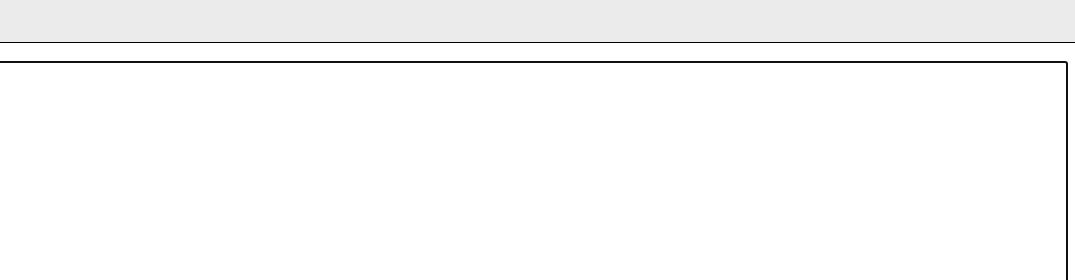
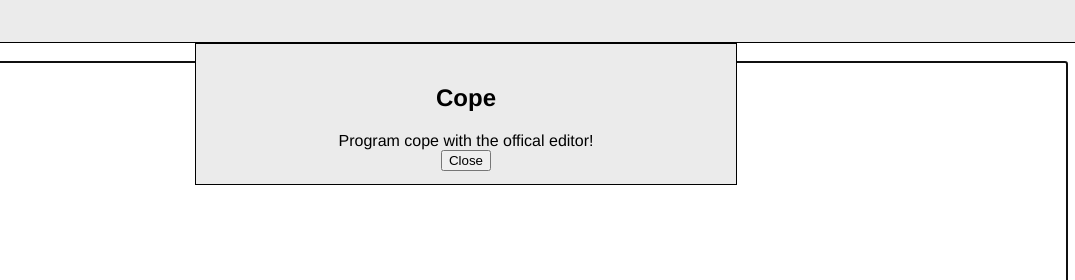
Before and after one commit to DPLA-S/Beta-Editor-CSS, a plain HTML site: page index.html in a window 1280 px wide. Shown: the top 280 px of the page, 205-1280 px from the left. Drawn offline with Linux system fonts and the light colour scheme.

Commit message:
Update index.html

```diff
--- a/index.html
+++ b/index.html
@@ -66,6 +66,15 @@
 
 
     </div>
+     <div class="element" id="splash">
+    <h2>
+      Cope
+      </h2>
+      Program cope with the offical editor!<br>
+      <button onclick="hidesplash()" class="button">
+        Close
+      </button>
+   </div>
     <br>
     <textarea style="width:99%; height:;" spellcheck="false" id="codearea" autofocus></textarea>
   </body>
```
